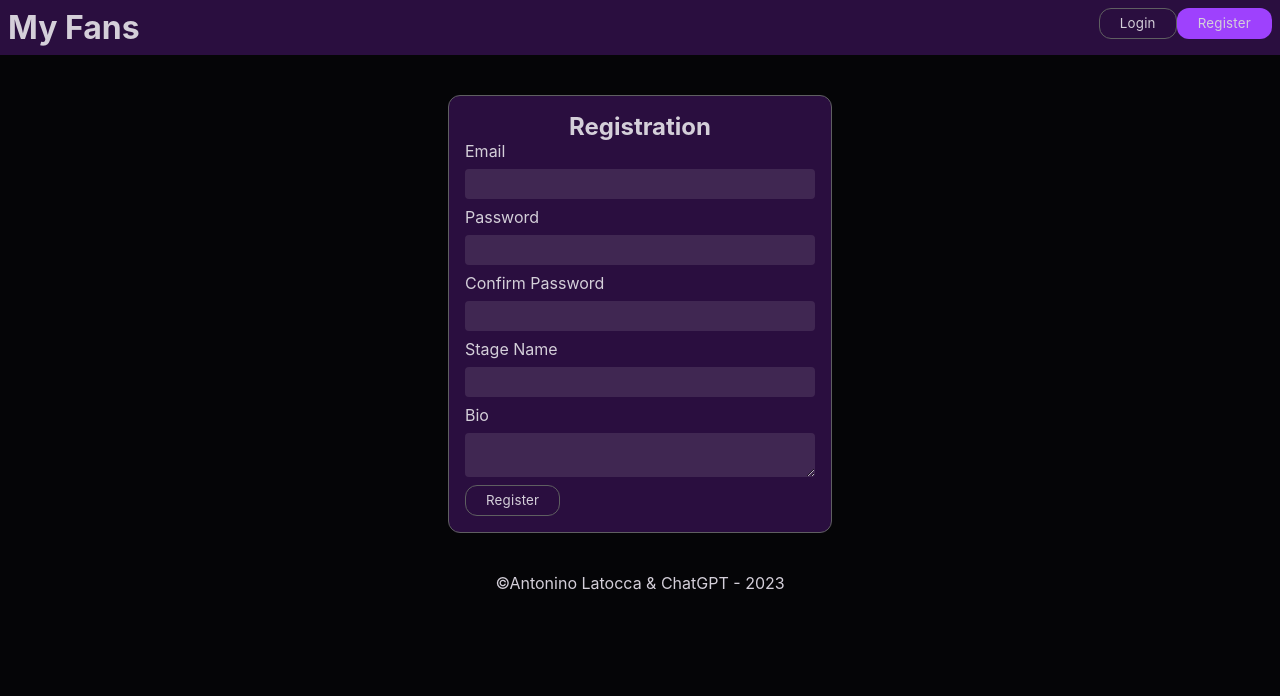
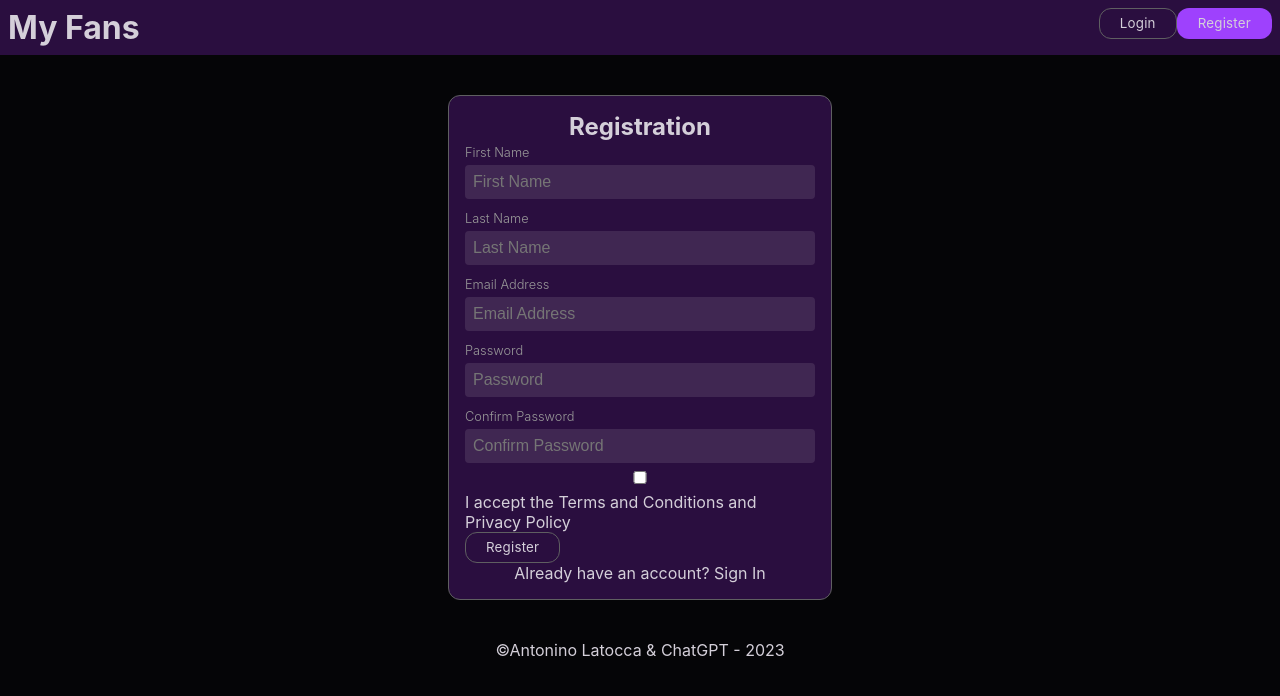
Before and after one commit to antoninolatocca/my-fans, a React (Create React App) app: page /register in a window 1280 px wide. Shown: the top 696 px of the page. Built offline with nearby package versions, Linux system fonts and the light colour scheme.

Commit message:
miglioramenti grafici

```diff
--- a/src/App.css
+++ b/src/App.css
@@ -62,10 +62,21 @@ input, textarea {
   color: #D4CFD9;
   border-width: 0px;
   border-radius: 4px;
-  font-size: 120%;
-  margin: 0.5rem 0;
-  padding: 0.25rem;
+  font-size: 100%;
+  margin: 0.25rem 0 0.5rem;
+  padding: 0.5rem;
   color: #ccc;
+  display: blocK;
+  width: 100%;
+  font-size: 100%;
+  font-weight: 400;
+}
+
+label {
+  font-size: 80%;
+  color: #999;
+  margin-top: 1rem;
+  font-weight: 300;
 }
 
 /* Bottoni */
@@ -117,11 +128,7 @@ button {
 
 .form-gruop {
   width: 100%;
-}
-
-label, input, textarea {
-  display: blocK;
-  width: 100%;
+  margin: 1rem auto;
 }
 
 .home {
--- a/src/components/LoginForm.js
+++ b/src/components/LoginForm.js
@@ -4,13 +4,13 @@ import { login } from "../actions";
 
 const LoginForm = () => {
   const dispatch = useDispatch();
-  const [username, setUsername] = useState("");
+  const [email, setEmail] = useState("");
   const [password, setPassword] = useState("");
 
   const handleSubmit = (event) => {
     event.preventDefault();
-    dispatch(login(username, password));
-    setUsername("");
+    dispatch(login(email, password));
+    setEmail("");
     setPassword("");
   };
 
@@ -19,21 +19,26 @@ const LoginForm = () => {
       <form onSubmit={handleSubmit}>
         <h2 className="text-center">Login</h2>
         <div>
-          <label htmlFor="username">Username</label>
+          <label htmlFor="email">Email</label>
           <input
-            type="text"
-            id="username"
-            value={username}
-            onChange={(event) => setUsername(event.target.value)}
+            type='email'
+            placeholder='Email Address'
+            name='email'
+            value={email}
+            onChange={(event) => setEmail(event.target.value)}
+            required
           />
         </div>
         <div>
           <label htmlFor="password">Password</label>
           <input
-            type="password"
-            id="password"
+            type='password'
+            placeholder='Password'
+            name='password'
             value={password}
+            minLength='6'
             onChange={(event) => setPassword(event.target.value)}
+            required
           />
         </div>
         <button type="submit" className="dark-button">
--- a/src/components/RegisterForm.js
+++ b/src/components/RegisterForm.js
@@ -1,29 +1,31 @@
 import React, { useState } from 'react';
 import { useDispatch } from 'react-redux';
 import { registerUser } from '../actions/auth';
+import { Link } from 'react-router-dom';
 
 const RegisterForm = ({isHome = false}) => {
+
+  const dispatch = useDispatch();
+
   const [formData, setFormData] = useState({
     email: '',
     password: '',
-    confirmPassword: '',
-    stageName: '',
-    bio: ''
+    password2: '',
+    firstName: '',
+    lastName: '',
   });
 
-  const dispatch = useDispatch();
-
-  const { email, password, confirmPassword, stageName, bio } = formData;
+  const { email, password, password2, firstName, lastName } = formData;
 
   const onChange = e =>
     setFormData({ ...formData, [e.target.name]: e.target.value });
 
   const onSubmit = e => {
     e.preventDefault();
-    if (password !== confirmPassword) {
+    if (password !== password2) {
       console.log('Passwords do not match');
     } else {
-      dispatch(registerUser({ email, password, stageName, bio }));
+      dispatch(registerUser({ email, password, firstName, lastName }));
     }
   };
 
@@ -31,66 +33,74 @@ const RegisterForm = ({isHome = false}) => {
     <div className={isHome ? "container auth-form-container w-50" : "container auth-form-container"}>
       <form onSubmit={e => onSubmit(e)}>
         <h2 className='text-center'>Registration</h2>
-        <div className="form-group">
-          <label>Email</label>
+        <div className='form-group'>
+          <label htmlFor='firstName'>First Name</label>
           <input
-            type="email"
-            className="form-control"
-            name="email"
-            value={email}
-            onChange={e => onChange(e)}
+            type='text'
+            placeholder='First Name'
+            name='firstName'
+            value={firstName}
+            onChange={(e) => onChange(e)}
             required
           />
         </div>
-        <div className="form-group">
-          <label>Password</label>
+        <div className='form-group'>
+          <label htmlFor='lastName'>Last Name</label>
           <input
-            type="password"
-            className="form-control"
-            name="password"
-            value={password}
-            onChange={e => onChange(e)}
-            minLength="6"
+            type='text'
+            placeholder='Last Name'
+            name='lastName'
+            value={lastName}
+            onChange={(e) => onChange(e)}
             required
           />
         </div>
-        <div className="form-group">
-          <label>Confirm Password</label>
+        <div className='form-group'>
+          <label htmlFor='email'>Email Address</label>
           <input
-            type="password"
-            className="form-control"
-            name="confirmPassword"
-            value={confirmPassword}
-            onChange={e => onChange(e)}
-            minLength="6"
+            type='email'
+            placeholder='Email Address'
+            name='email'
+            value={email}
+            onChange={(e) => onChange(e)}
             required
           />
         </div>
-        <div className="form-group">
-          <label>Stage Name</label>
+        <div className='form-group'>
+          <label htmlFor='password'>Password</label>
           <input
-            type="text"
-            className="form-control"
-            name="stageName"
-            value={stageName}
-            onChange={e => onChange(e)}
+            type='password'
+            placeholder='Password'
+            name='password'
+            value={password}
+            onChange={(e) => onChange(e)}
+            minLength='6'
             required
           />
         </div>
-        <div className="form-group">
-          <label>Bio</label>
-          <textarea
-            className="form-control"
-            name="bio"
-            value={bio}
-            onChange={e => onChange(e)}
+        <div className='form-group'>
+          <label htmlFor='password2'>Confirm Password</label>
+          <input
+            type='password'
+            placeholder='Confirm Password'
+            name='password2'
+            value={password2}
+            onChange={(e) => onChange(e)}
+            minLength='6'
             required
           />
         </div>
-        <button type="submit" className="dark-button">
-          Register
-        </button>
+        <div className='form-group'>
+          <input type='checkbox' required /> I accept the Terms and Conditions
+          and Privacy Policy
+        </div>
+        <button type='submit' className='dark-button' value='Register'>Register</button>
       </form>
+      <div className='text-center'>
+        <p>
+          Already have an account? <Link to='/login'>Sign In</Link>
+        </p>
+      </div>
     </div>
   );
 };
```
